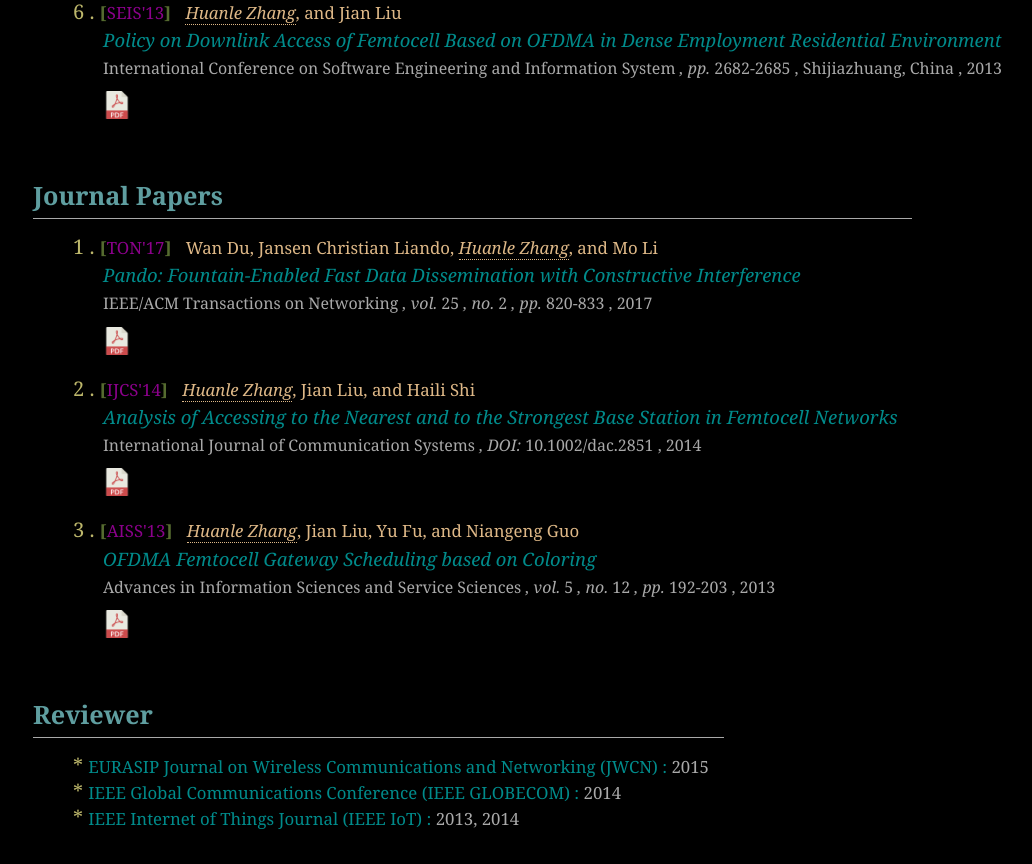
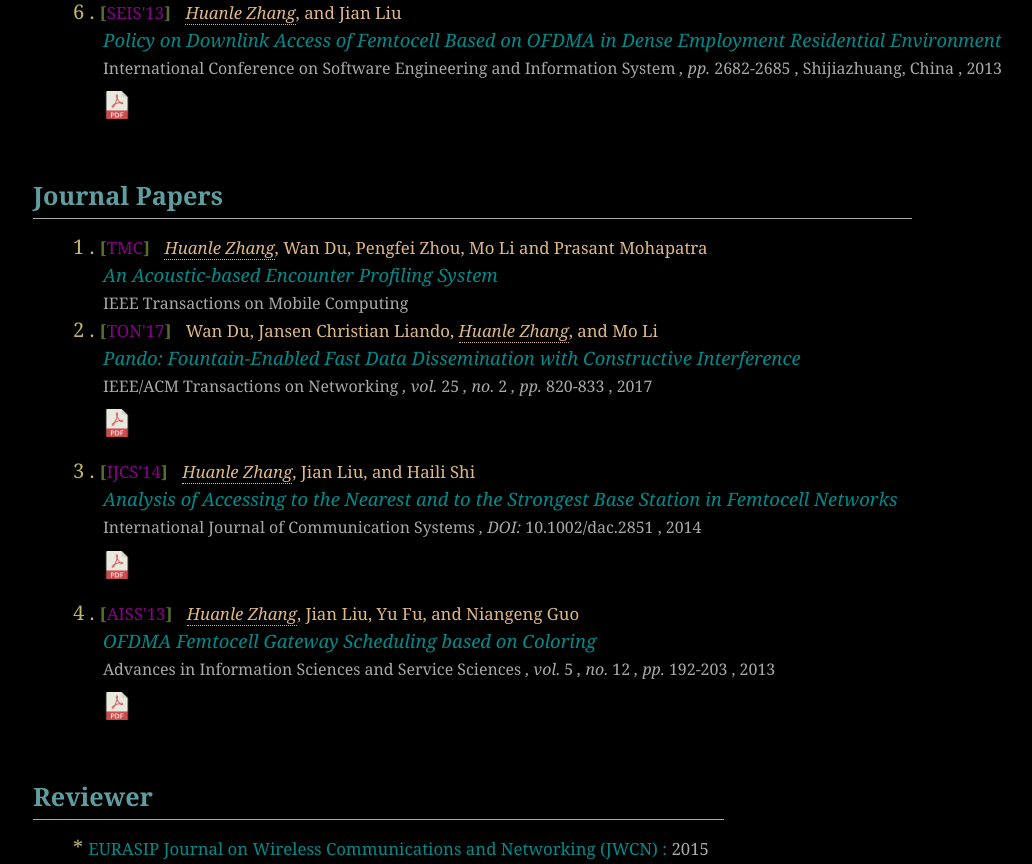
Before and after one commit to dtczhl/dtc-personal-website, a PHP site: page /publications.php in a window 1280 px wide. Shown: the part 915-1779 px from the top of the page, without its empty margins (5-1037 px from the left). Run offline with PHP 8.4, Linux system fonts and the light colour scheme.

Commit message:
dopenc tmc accepted

```diff
--- a/publications.php
+++ b/publications.php
@@ -118,6 +118,12 @@
 			<h1 class="journal_title header_title"> Journal Papers </h1>
 			<ol class="journal_list bar_top">
 
+				<li> <span class="publisher_abbr">TMC</span>
+					 <span class="author"><span class="meAuthor">Huanle Zhang</span>, Wan Du, Pengfei Zhou, Mo Li and Prasant Mohapatra </span>
+				     <span class="paper_title"> An Acoustic-based Encounter Profiling System </span>
+					 <span class="publisher"> IEEE Transactions on Mobile Computing </span>
+				</li>
+
 				<li> <span class="publisher_abbr">TON'17</span>
 					 <span class="author"> Wan Du, Jansen Christian Liando, <span class="meAuthor">Huanle Zhang</span>, and Mo Li </span>
 				     <span class="paper_title"> Pando: Fountain-Enabled Fast Data Dissemination with Constructive Interference </span>
```
